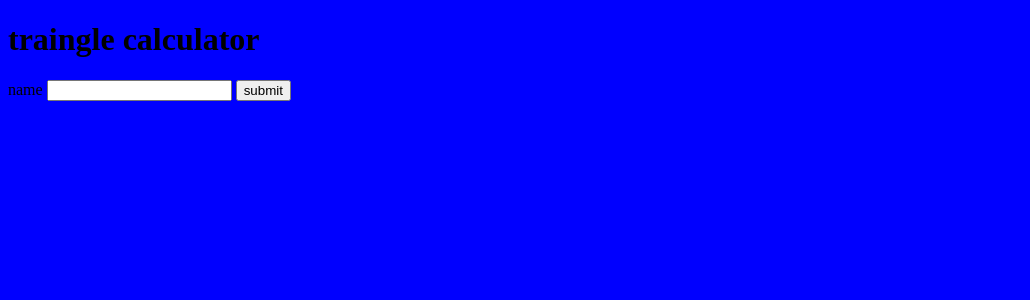
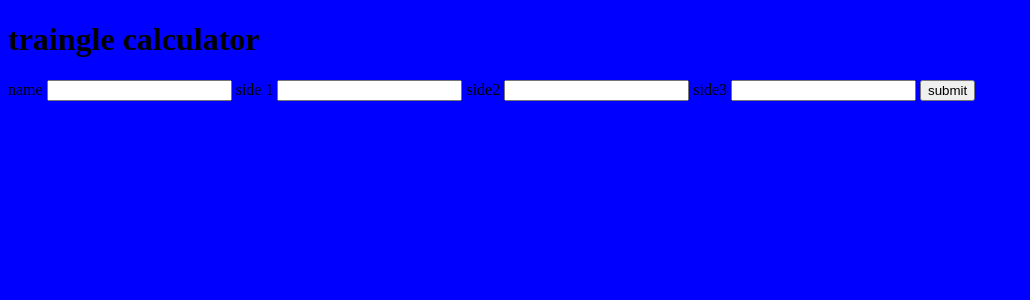
Before and after one commit to sossesam/triangle-area, a Django app: page / in a window 1280 px wide. Shown: the top 300 px of the page, without its empty margins (0-1030 px from the left). Run offline with Django 4.2, Linux system fonts and the light colour scheme.

Commit message:
wrote the area of a triangle with legth. still having issues with returning negative value

```diff
--- a/templates/index.html
+++ b/templates/index.html
@@ -13,8 +13,14 @@
 
     <form action=" {% url 'result' %} ">
         {% csrf_token %}
-        <label for="name">name</label>
+        <label for="user_name">name</label>
         <input type="text" name="user_name">
+        <label for="side1">side 1</label>
+        <input type="text" name="side1">
+        <label for="side2">side2</label>
+        <input type="text" name="side2">
+        <label for="side3">side3</label>
+        <input type="text" name="side3">
         <input type="submit" value="submit">
     </form>
 </body>
--- a/templates/result.html
+++ b/templates/result.html
@@ -1 +1,5 @@
+<h1>
+    Display
+</h1>
+
 {{result}}
--- a/triangle_area/views.py
+++ b/triangle_area/views.py
@@ -1,9 +1,16 @@
 
 from django.shortcuts import render
+from . import perimeter
+
+
 
 def home(request):
     return render(request,'index.html')
 
 def result(request):
     name = request.GET['user_name']
-    return render(request,'result.html', {'result':name})
+    side1=request.GET['side1']
+    side2=request.GET['side2']
+    side3=request.GET['side3']
+    result = perimeter.triangle_area(side1,side2,side3)
+    return render(request,'result.html', {'result':result, 'name':name})
```
Also changed, not shown: triangle_area/perimeter-of-a-triangle.py (deleted, +0 -8 lines), triangle_area/perimeter.py (added, +9 -0 lines).
